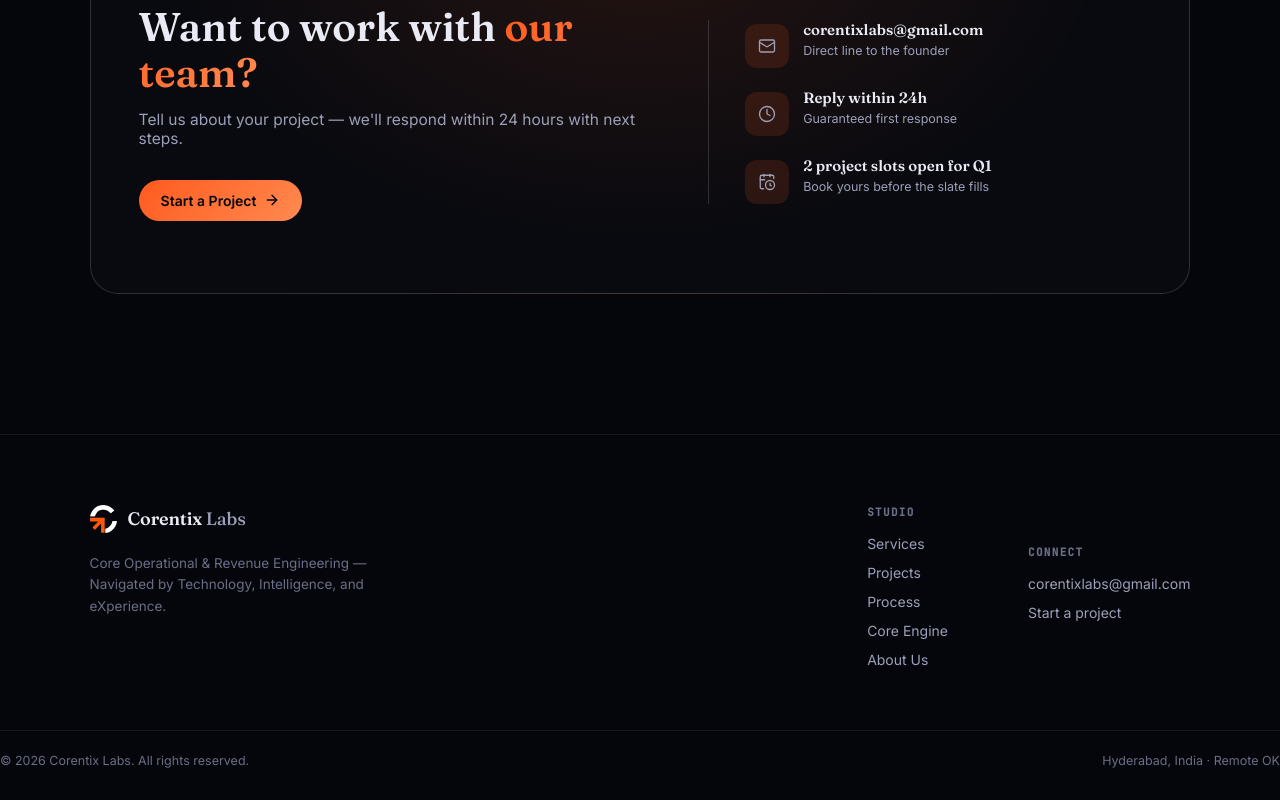
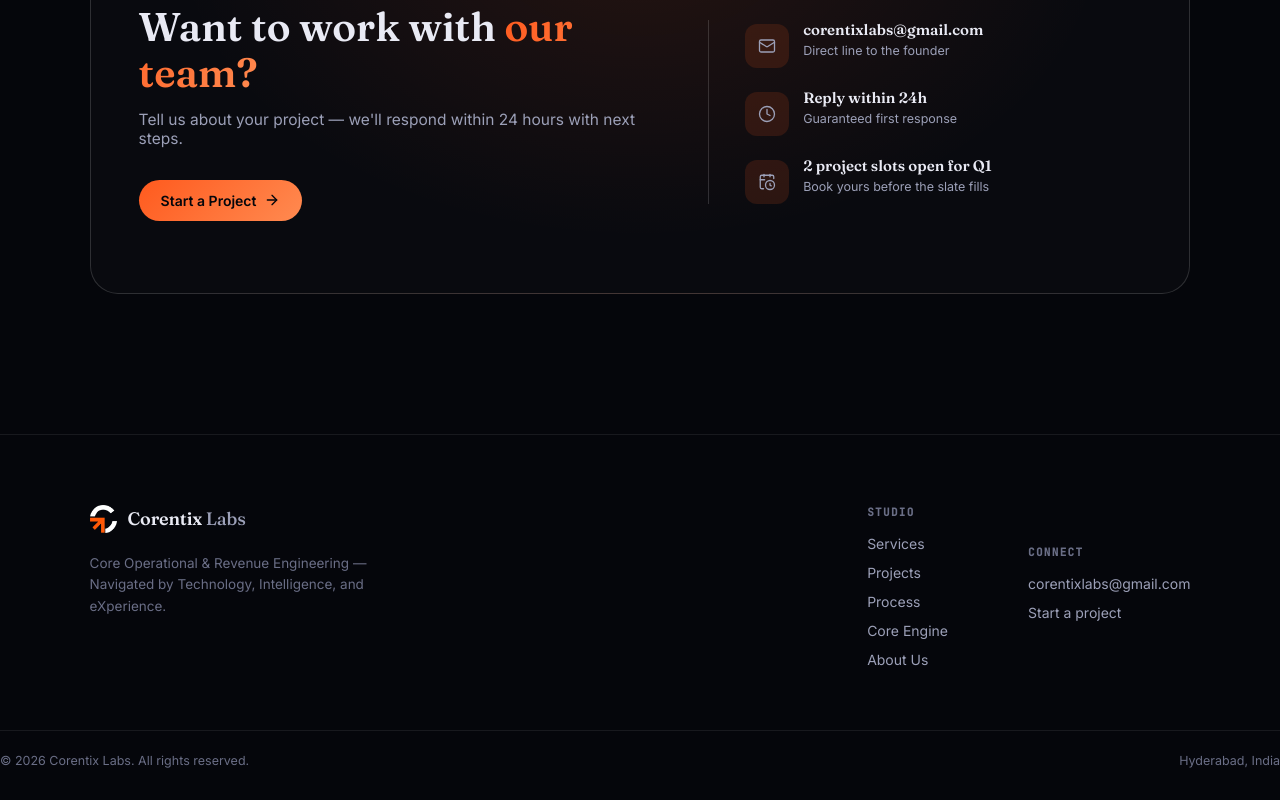
Before and after one commit to TheCorentix/website-frontend, a React (Vite) app: page /core-engine in a window 1280 px wide. Shown: the part 3546-4346 px from the top of the page. Built offline with nearby package versions, Linux system fonts and the light colour scheme; no server answers.

Commit message:
Update Footer.jsx

```diff
--- a/src/components/Footer.jsx
+++ b/src/components/Footer.jsx
@@ -33,7 +33,7 @@
 
       <div className="wrap footer-bottom">
         <span>© {year} Corentix Labs. All rights reserved.</span>
-        <span>Hyderabad, India · Remote OK</span>
+        <span>Hyderabad, India </span>
       </div>
     </footer>
   );
```
